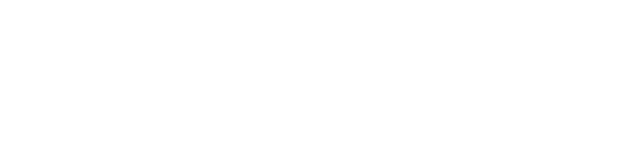
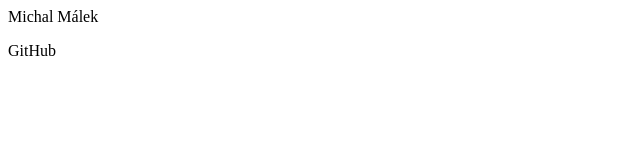
Before and after one commit to Michal0808/os.malek, a plain HTML site: page index.html in a window 1280 px wide. Shown: the whole page, without its empty margins (0-640 px from the left). Drawn offline with Linux system fonts and the light colour scheme.

Commit message:
Add author name and GitHub link to index.html

```diff
--- a/index.html
+++ b/index.html
@@ -1 +1,2 @@
-<p><p>
+<p>Michal Málek<p>
+  <p>GitHub</p>
```
